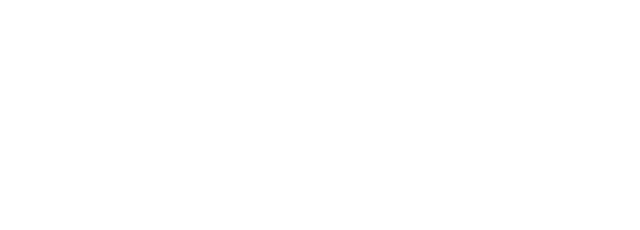
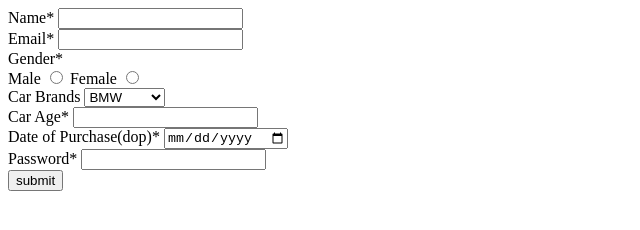
Before and after one commit to acciojob/car-insurance-form-KambagouniPrashanth, a website: page main.html in a window 1280 px wide. Shown: the whole page, without its empty margins (0-640 px from the left). Drawn offline with Linux system fonts and the light colour scheme.

Commit message:
created a submission

```diff
--- a/main.html
+++ b/main.html
@@ -10,6 +10,46 @@
 	<!-- the entire body must be written by student -->
     <script type="text/javascript" src="./script.js">
 </script>
+	<section>
+	<form action="/submit-form.php" method="POST">
+	 <label for="#name">Name*</label>
+	 <input type="text" name="#name" id="name" required><br>
+
+	 <label for="#email">Email*</label>
+	<input type="email" name="#email" id="email" required><br>
+
+	<label for="#gender">Gender*</label><br>
+	<label for="#gender">Male</label>
+	<input type="radio" name="#gender" id="gender-m" required>
+	<label for="#gender">Female</label>
+	<input type="radio" name="#gender" id="gender-f" required><br>
+
+
+	<label for="#laptops">Car Brands</label>
+	<select id="#laptops">
+		<option disabled select>options:</option>
+		<option value="BMW">BMW</option>
+		<option value="Audi">Audi</option>
+		<option value="Mercedez">Mercedez</option>
+	</select><br>
+
+	<label for="#carage">Car Age*</label>
+	<input type="text" name="#carage" id="carage" required><br>
+
+	<label for="#dop">Date of Purchase(dop)*</label>
+	<input type="date" name="#dop" id="dop" required><br>
+
+	<label for="#password">Password*</label>
+	<input type="password" name="#password" id="password" required><br>
+
+
+<!-- 		<input type="button" id="sumbit" value="submit">-->
+	<button value="sumbit" id="#submit">submit</button>
+
+	</form>
+
+	</section>
+
 
 </body>
 
```
